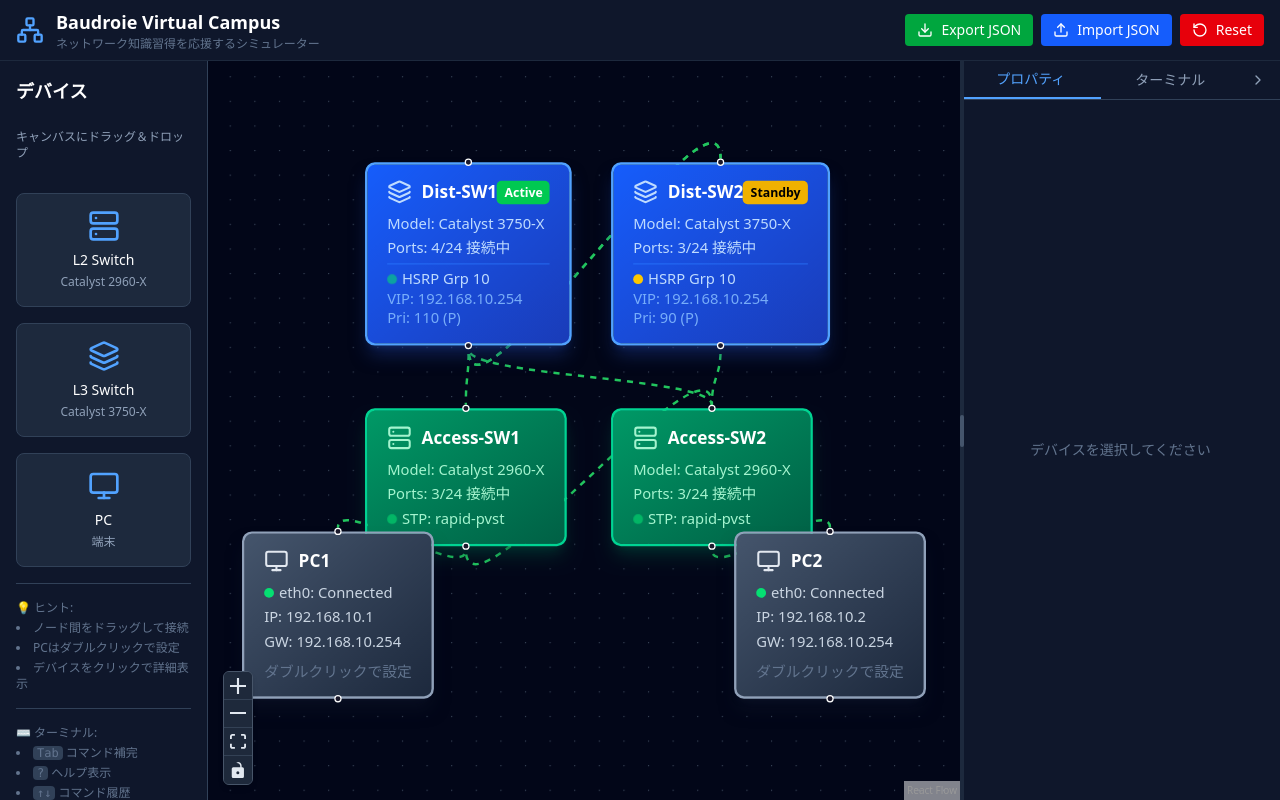
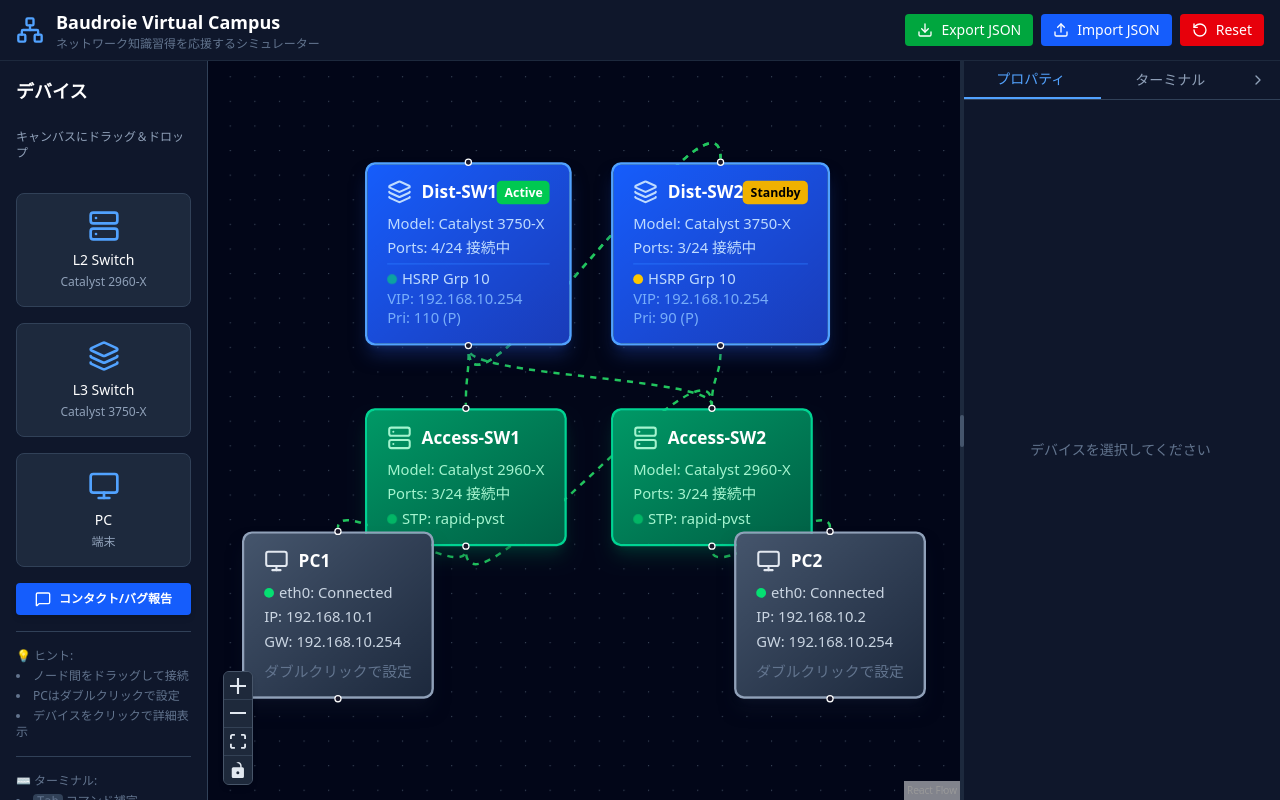
Before and after one commit to kohmori7654/network-training-app, a Next.js app: page / in a window 1280 px wide. Built offline with nearby package versions, Linux system fonts and the light colour scheme.

Commit message:
Update application

```diff
--- a/src/app/layout.tsx
+++ b/src/app/layout.tsx
@@ -1,5 +1,6 @@
 import type { Metadata } from "next";
 import { Geist, Geist_Mono } from "next/font/google";
+import Script from "next/script";
 import "./globals.css";
 
 const geistSans = Geist({
@@ -28,6 +29,19 @@ export default function RootLayout({
         className={`${geistSans.variable} ${geistMono.variable} antialiased`}
       >
         {children}
+        <Script
+          src="https://www.googletagmanager.com/gtag/js?id=G-NKKRBT4BPN"
+          strategy="afterInteractive"
+        />
+        <Script id="google-analytics" strategy="afterInteractive">
+          {`
+            window.dataLayer = window.dataLayer || [];
+            function gtag(){dataLayer.push(arguments);}
+            gtag('js', new Date());
+
+            gtag('config', 'G-NKKRBT4BPN');
+          `}
+        </Script>
       </body>
     </html>
   );
--- a/src/features/canvas/DevicePalette.tsx
+++ b/src/features/canvas/DevicePalette.tsx
@@ -1,7 +1,7 @@
 'use client';
 
 import React from 'react';
-import { Monitor, Server, Layers } from 'lucide-react';
+import { Monitor, Server, Layers, MessageSquare } from 'lucide-react';
 
 interface DevicePaletteItemProps {
     type: string;
@@ -59,6 +59,16 @@ export default function DevicePalette() {
             />
 
             <div className="mt-auto">
+                <a
+                    href="https://docs.google.com/forms/d/e/1FAIpQLScT4ACzc0oRbFXxloKq49WZVOA5TEFi5a_uSQ9i4zlaqCDk4w/viewform?usp=header"
+                    target="_blank"
+                    rel="noopener noreferrer"
+                    className="flex items-center justify-center gap-2 w-full p-2 mb-4 bg-blue-600 hover:bg-blue-700 text-white text-xs font-bold rounded transition-colors shadow-md"
+                >
+                    <MessageSquare size={16} />
+                    <span>コンタクト/バグ報告</span>
+                </a>
+
                 <div className="text-xs text-slate-500 border-t border-slate-700 pt-4">
                     <p className="mb-1">💡 ヒント:</p>
                     <ul className="list-disc list-inside space-y-1">
```
